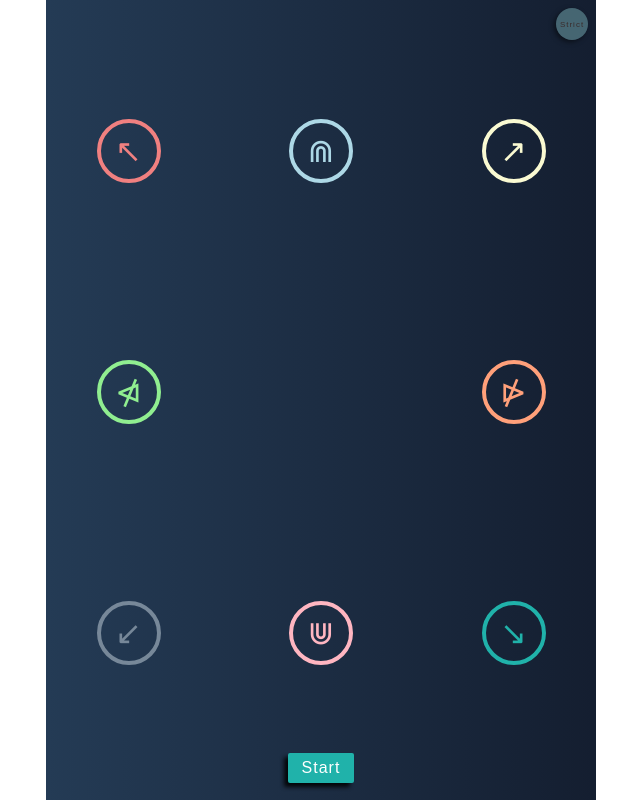
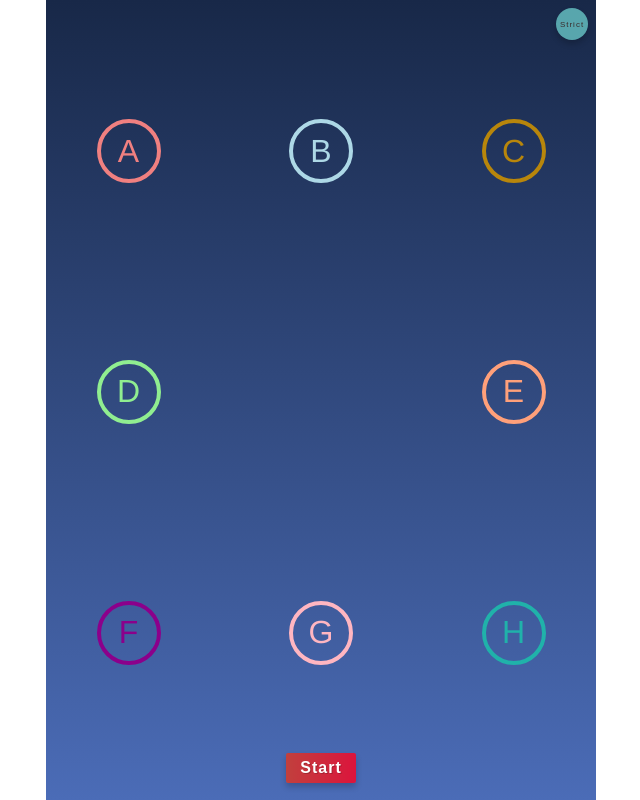
Before and after one commit to ivan-rey-c-v/simonlikegame, a Vue app: page / in a window 1280 px wide. Shown: the whole page, without its empty margins (319-959 px from the left). Built offline with nearby package versions, Linux system fonts and the light colour scheme.

Commit message:
Fix width issue, change: entities to Letters, colors. Newer build.

```diff
--- a/src/App.vue
+++ b/src/App.vue
@@ -71,21 +71,20 @@ export default {
   name: "App",
   components: {
     StrictButton,
-    IconImage,
+    IconImage
   },
   data() {
     return {
       shapes: [
-				{index: 0, entity: '&nwarr;', color: 'lightcoral'},
-				{index: 1, entity: '&Cap;', color: 'lightblue'},
-				{index: 2, entity: '&nearr;', color: 'lightgoldenrodyellow'},
-				{index: 3, entity: '&nltri;', color: 'lightgreen'},
-				{index: 4, entity: '&nrtri;', color: 'lightsalmon'},
-				{index: 5, entity: '&swarr;', color: 'lightslategray'},
-				{index: 6, entity: '&Cup;', color: 'lightpink'},
-				{index: 7, entity: '&searr;', color: 'lightseagreen'},
-			],
-
+        { index: 0, entity: "A", color: "lightcoral" },
+        { index: 1, entity: "B", color: "lightblue" },
+        { index: 2, entity: "C", color: "darkgoldenrod" },
+        { index: 3, entity: "D", color: "lightgreen" },
+        { index: 4, entity: "E", color: "lightsalmon" },
+        { index: 5, entity: "F", color: "darkmagenta" },
+        { index: 6, entity: "G", color: "lightpink" },
+        { index: 7, entity: "H", color: "lightseagreen" }
+      ],
 
       inGame: false,
       isStrict: false,
@@ -95,8 +94,8 @@ export default {
       botMoves: [],
       playerMoves: [],
 
-      display: '',
-      onNextLevel: ''
+      display: "",
+      onNextLevel: ""
     };
   },
 
@@ -106,11 +105,11 @@ export default {
 
   computed: {
     buttonDisplay() {
-      return this.inGame ? 'Reset Game' : 'Start';
+      return this.inGame ? "Reset Game" : "Start";
     },
 
     level() {
-      return this.botMoves.length
+      return this.botMoves.length;
     },
 
     taps() {
@@ -120,18 +119,16 @@ export default {
     buttonEvent() {
       return this.inGame ? this.resetGame : this.startGame;
     }
-
   },
 
   watch: {
     async playerMoves(newVal) {
       try {
-        if (newVal.length === (this.botMoves.length || undefined )) {
+        if (newVal.length === (this.botMoves.length || undefined)) {
           await sleep(600);
           this.newLevel();
         }
-      }
-      catch (error) {
+      } catch (error) {
         console.log(error);
       }
     },
@@ -139,7 +136,7 @@ export default {
     level(val) {
       if (val > 20) {
         this.resetGame();
-        this.display = 'Congratulations!';
+        this.display = "Congratulations!";
       }
     }
   },
@@ -154,7 +151,7 @@ export default {
       this.botMoves = [];
       this.playerMoves = [];
       this.isCheckingMoves = false;
-      this.display = '';
+      this.display = "";
     },
 
     startGame() {
@@ -166,12 +163,11 @@ export default {
     async newLevel() {
       try {
         this.playerMoves = [];
-        this.display = 'Next Level';
+        this.display = "Next Level";
         this.addMove();
         await this.animateMoves();
-        this.display = this.inGame ? 'Go!' : '';
-      }
-      catch (error) {
+        this.display = this.inGame ? "Go!" : "";
+      } catch (error) {
         console.log(error);
       }
     },
@@ -190,9 +186,7 @@ export default {
       const _recursion = () => {
         let n = randomNumber(0, totalNodes - 1);
 
-        return ( (n === last || n === second) || n === third)
-          ? _recursion()
-          : n;
+        return n === last || n === second || n === third ? _recursion() : n;
       };
 
       return _recursion();
@@ -203,8 +197,7 @@ export default {
         this.playerMoves = [];
         await this.animateNodes();
         this.isCheckingMoves = true;
-      }
-      catch (error) {
+      } catch (error) {
         console.log(error);
       }
     },
@@ -215,21 +208,18 @@ export default {
         await sleep(800);
 
         for (let value of this.botMoves) {
-          if(this.inGame) {
+          if (this.inGame) {
             let node = this.nodes[value];
-            await addThenRemoveClass(node, 'animate', 1100)
+            await addThenRemoveClass(node, "animate", 1100);
           }
         }
-
-      }
-      catch (error) {
+      } catch (error) {
         console.log(error);
       }
     },
 
     onClick(index) {
-
-      if(this.isCheckingMoves) {
+      if (this.isCheckingMoves) {
         let node = this.nodes[index];
         return this.checkMove(index)
           ? this.onCorrectMove(node, index)
@@ -246,29 +236,27 @@ export default {
 
     async onCorrectMove(node, index) {
       try {
-        this.display = 'Great!';
+        this.display = "Great!";
         this.playerMoves.push(index);
-        await addThenRemoveClass(node, 'on-click-true', 500);
-      }
-      catch (error) {
+        await addThenRemoveClass(node, "on-click-true", 500);
+      } catch (error) {
         console.log(error);
       }
     },
 
     async onWrongMove(node, index) {
       try {
-        this.display = 'Oops!';
-        await addThenRemoveClass(node, 'on-click-false', 500)
-        if(this.isStrict) {
-          this.display = 'Game Over';
+        this.display = "Oops!";
+        await addThenRemoveClass(node, "on-click-false", 500);
+        if (this.isStrict) {
+          this.display = "Game Over";
           await sleep(500);
           this.resetGame();
         } else {
-          this.display = 'Again';
+          this.display = "Again";
           this.animateMoves();
         }
-      }
-      catch (error) {
+      } catch (error) {
         console.log(error);
       }
     }
@@ -282,33 +270,39 @@ export default {
   -moz-osx-font-smoothing: grayscale;
 
   flex: 0 1 550px;
-  height: 100vh; min-width: 550px;
-  background: linear-gradient(90deg, #243b55, #141e30);
-  color: white
+  height: 100vh;
+  min-height: 450px;
+  background: linear-gradient(180deg, #182848, #4b6cb7);
+  color: white;
 }
 
 .button {
+  padding: 6px 14px;
+  font-weight: 600;
+  font-size: inherit;
+
   border: none;
-  background-color: lightseagreen;
-  box-shadow: -4px 4px 4px #000000e0;
   border-radius: 2px;
-  padding: 6px 14px;
   letter-spacing: 1px;
-  font-size: inherit;
+
   color: white;
-  transition: all 500ms
+  text-shadow: 1px 1px 0 hsla(0, 0%, 0%, 0.2);
+  background: linear-gradient(90deg, #c1403d, crimson);
+  box-shadow: 0 4px 6px hsla(0, 0%, 0%, 0.2);
+
+  transition: all 500ms;
 }
 .button:active {
-  transform: scale(.85);
+  transform: scale(0.85);
 }
 
 .grid {
-	display: grid;
-	grid-template-columns: 1.5fr 2fr 1.5fr;
-	grid-template-rows: 1.5fr 2fr 1.5fr;
+  display: grid;
+  grid-template-columns: 1.5fr 2fr 1.5fr;
+  grid-template-rows: 1.5fr 2fr 1.5fr;
 }
 
 .center-display {
-	grid-area: 2 / 2 / 3 / 3;
+  grid-area: 2 / 2 / 3 / 3;
 }
 </style>
--- a/src/components/StrictButton.vue
+++ b/src/components/StrictButton.vue
@@ -10,42 +10,42 @@
 
 <script>
 export default {
-  name: 'StrictButton',
-  data () {
+  name: "StrictButton",
+  data() {
     return {
-      isStrict: false,
-    }
+      isStrict: false
+    };
   },
-
 
   methods: {
     toggle() {
       this.isStrict = !this.isStrict;
-      this.$emit('toggle');
+      this.$emit("toggle");
     }
   }
-}
+};
 </script>
 
 <!-- Add "scoped" attribute to limit CSS to this component only -->
 <style scoped>
 button {
   border: none;
-  box-shadow: -2px 2px 5px rgba(0, 0, 0, 0.50);
+  box-shadow: 0 4px 6px hsla(0, 0%, 0%, 0.2);
   border-radius: 50%;
   padding: 5px 10px;
   letter-spacing: 1px;
   font-size: 50%;
-  height: 2rem; width: 2rem;
+  height: 2rem;
+  width: 2rem;
   transition: all 200ms;
   color: rgb(58, 44, 44);
-  background-color: rgba(118, 172, 177, 0.507)
+  background-color: rgb(88, 166, 173);
 }
 .strict-mode {
-  transform: scale(1.20);
+  transform: scale(1.2);
   color: #ffffff;
   font-weight: 700;
   background-color: #ff0033;
-  border: none
+  border: none;
 }
 </style>
```
Also changed, not shown: src/assets/svg/right.svg (added), 10 other files (tests, documents, lock files or other folders).
